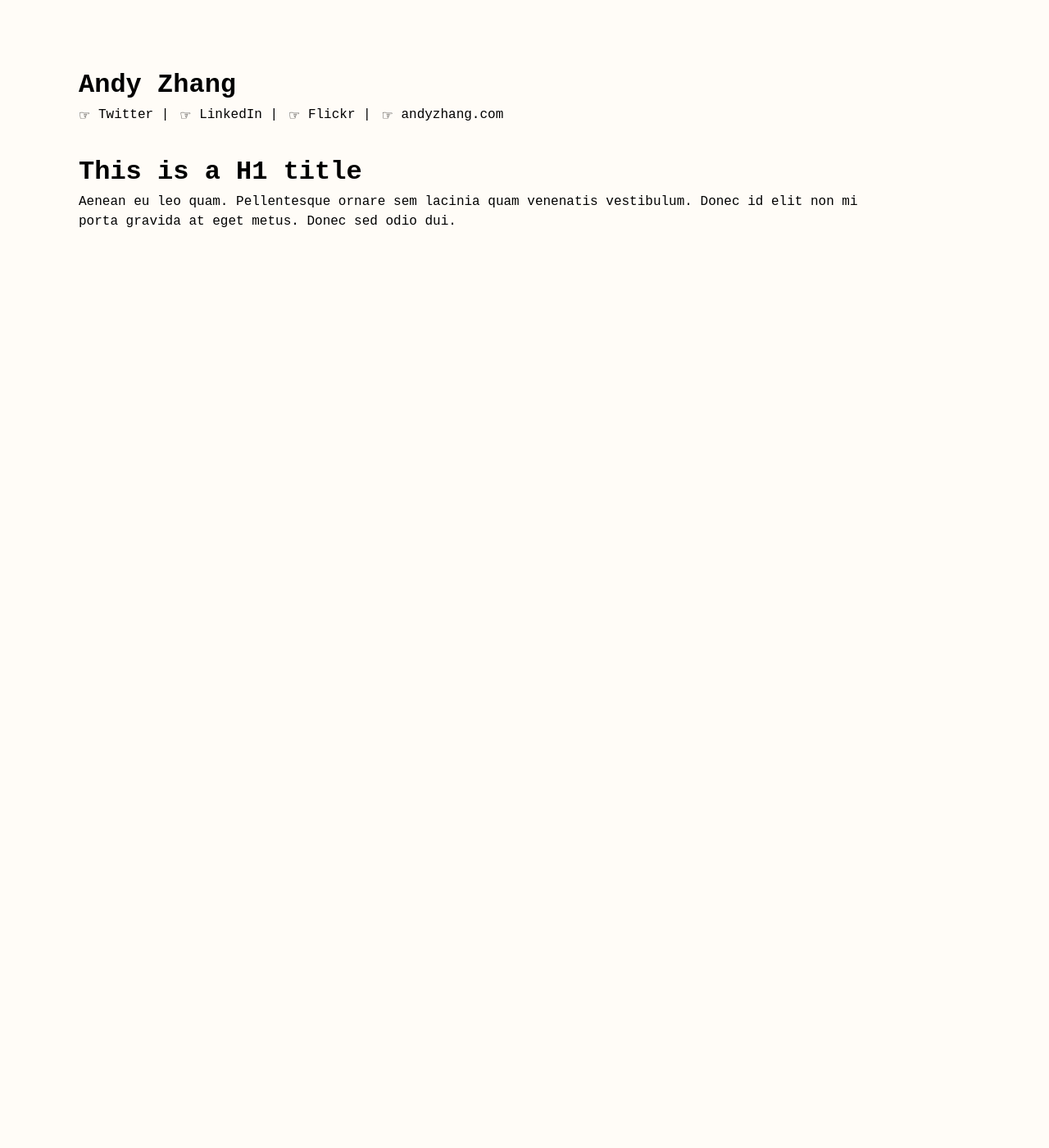
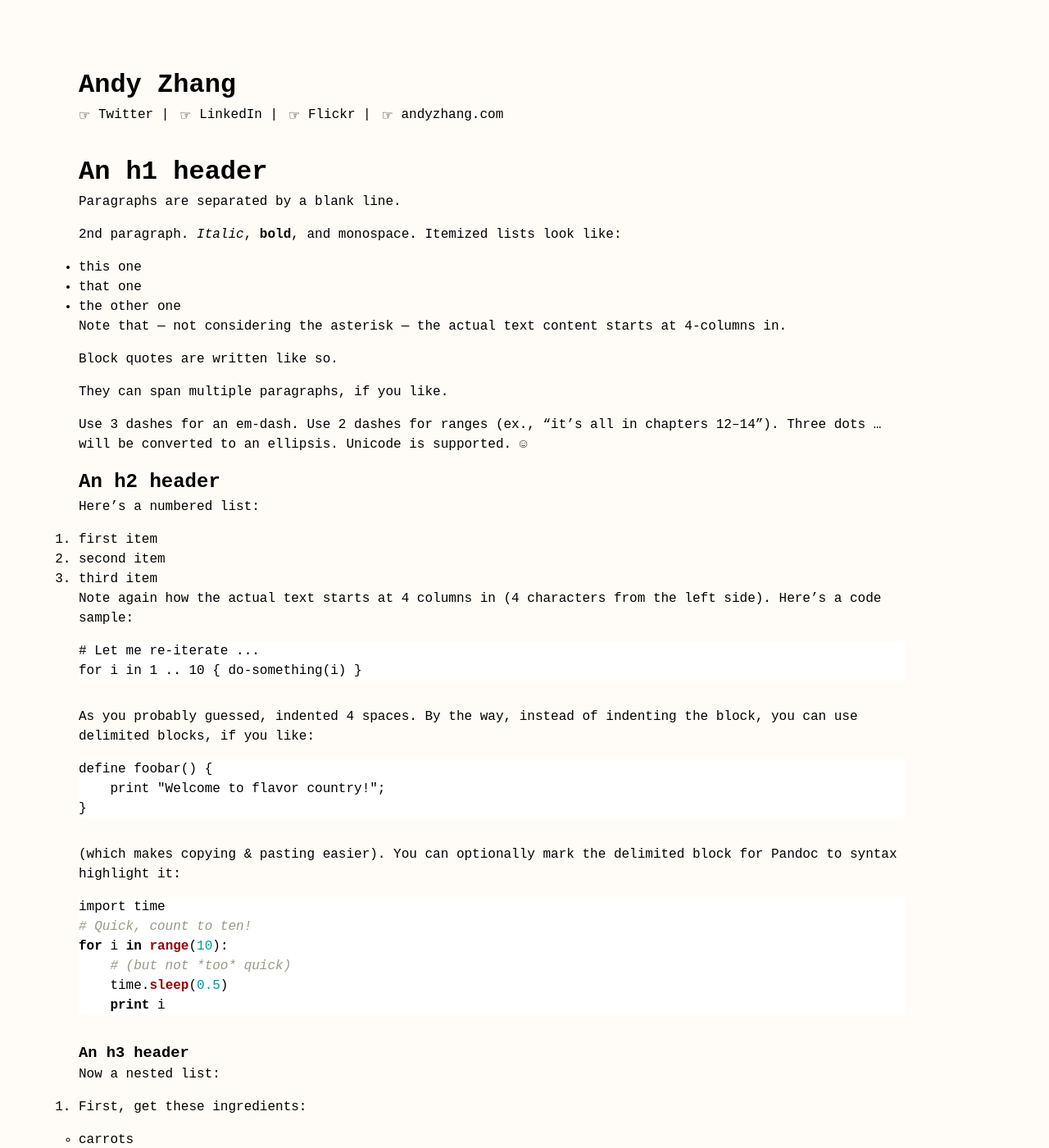
Before and after one commit to yesokay/yesokay.github.io, a Jekyll site: the page built from demo.md, in a window 1280 px wide and 1400 px high. Shown: the whole window at 82% size. Built offline with Jekyll 4.4.1, drawn with Linux system fonts in a browser that asks for light colours; some of the changed text lies outside the part shown.

Commit message:
Update demo.md

```diff
--- a/demo.md
+++ b/demo.md
@@ -4,6 +4,160 @@ title: This is a demo page
 permalink: /demo.html
 ---
 
-# This is a H1 title
+An h1 header
+============
 
-Aenean eu leo quam. Pellentesque ornare sem lacinia quam venenatis vestibulum. Donec id elit non mi porta gravida at eget metus. Donec sed odio dui.
+Paragraphs are separated by a blank line.
+
+2nd paragraph. *Italic*, **bold**, and `monospace`. Itemized lists
+look like:
+
+  * this one
+  * that one
+  * the other one
+
+Note that --- not considering the asterisk --- the actual text
+content starts at 4-columns in.
+
+> Block quotes are
+> written like so.
+>
+> They can span multiple paragraphs,
+> if you like.
+
+Use 3 dashes for an em-dash. Use 2 dashes for ranges (ex., "it's all
+in chapters 12--14"). Three dots ... will be converted to an ellipsis.
+Unicode is supported. ☺
+
+
+
+An h2 header
+------------
+
+Here's a numbered list:
+
+ 1. first item
+ 2. second item
+ 3. third item
+
+Note again how the actual text starts at 4 columns in (4 characters
+from the left side). Here's a code sample:
+
+    # Let me re-iterate ...
+    for i in 1 .. 10 { do-something(i) }
+
+As you probably guessed, indented 4 spaces. By the way, instead of
+indenting the block, you can use delimited blocks, if you like:
+
+~~~
+define foobar() {
+    print "Welcome to flavor country!";
+}
+~~~
+
+(which makes copying & pasting easier). You can optionally mark the
+delimited block for Pandoc to syntax highlight it:
+
+~~~python
+import time
+# Quick, count to ten!
+for i in range(10):
+    # (but not *too* quick)
+    time.sleep(0.5)
+    print i
+~~~
+
+
+
+### An h3 header ###
+
+Now a nested list:
+
+ 1. First, get these ingredients:
+
+      * carrots
+      * celery
+      * lentils
+
+ 2. Boil some water.
+
+ 3. Dump everything in the pot and follow
+    this algorithm:
+
+        find wooden spoon
+        uncover pot
+        stir
+        cover pot
+        balance wooden spoon precariously on pot handle
+        wait 10 minutes
+        goto first step (or shut off burner when done)
+
+    Do not bump wooden spoon or it will fall.
+
+Notice again how text always lines up on 4-space indents (including
+that last line which continues item 3 above).
+
+Here's a link to [a website](http://foo.bar), to a [local
+doc](local-doc.html), and to a [section heading in the current
+doc](#an-h2-header). Here's a footnote [^1].
+
+[^1]: Footnote text goes here.
+
+Tables can look like this:
+
+size  material      color
+----  ------------  ------------
+9     leather       brown
+10    hemp canvas   natural
+11    glass         transparent
+
+Table: Shoes, their sizes, and what they're made of
+
+(The above is the caption for the table.) Pandoc also supports
+multi-line tables:
+
+--------  -----------------------
+keyword   text
+--------  -----------------------
+red       Sunsets, apples, and
+          other red or reddish
+          things.
+
+green     Leaves, grass, frogs
+          and other things it's
+          not easy being.
+--------  -----------------------
+
+A horizontal rule follows.
+
+***
+
+Here's a definition list:
+
+apples
+  : Good for making applesauce.
+oranges
+  : Citrus!
+tomatoes
+  : There's no "e" in tomatoe.
+
+Again, text is indented 4 spaces. (Put a blank line between each
+term/definition pair to spread things out more.)
+
+Here's a "line block":
+
+| Line one
+|   Line too
+| Line tree
+
+and images can be specified like so:
+
+![example image](example-image.jpg "An exemplary image")
+
+Inline math equations go in like so: $\omega = d\phi / dt$. Display
+math should get its own line and be put in in double-dollarsigns:
+
+$$I = \int \rho R^{2} dV$$
+
+And note that you can backslash-escape any punctuation characters
+which you wish to be displayed literally, ex.: \`foo\`, \*bar\*, etc.
```
